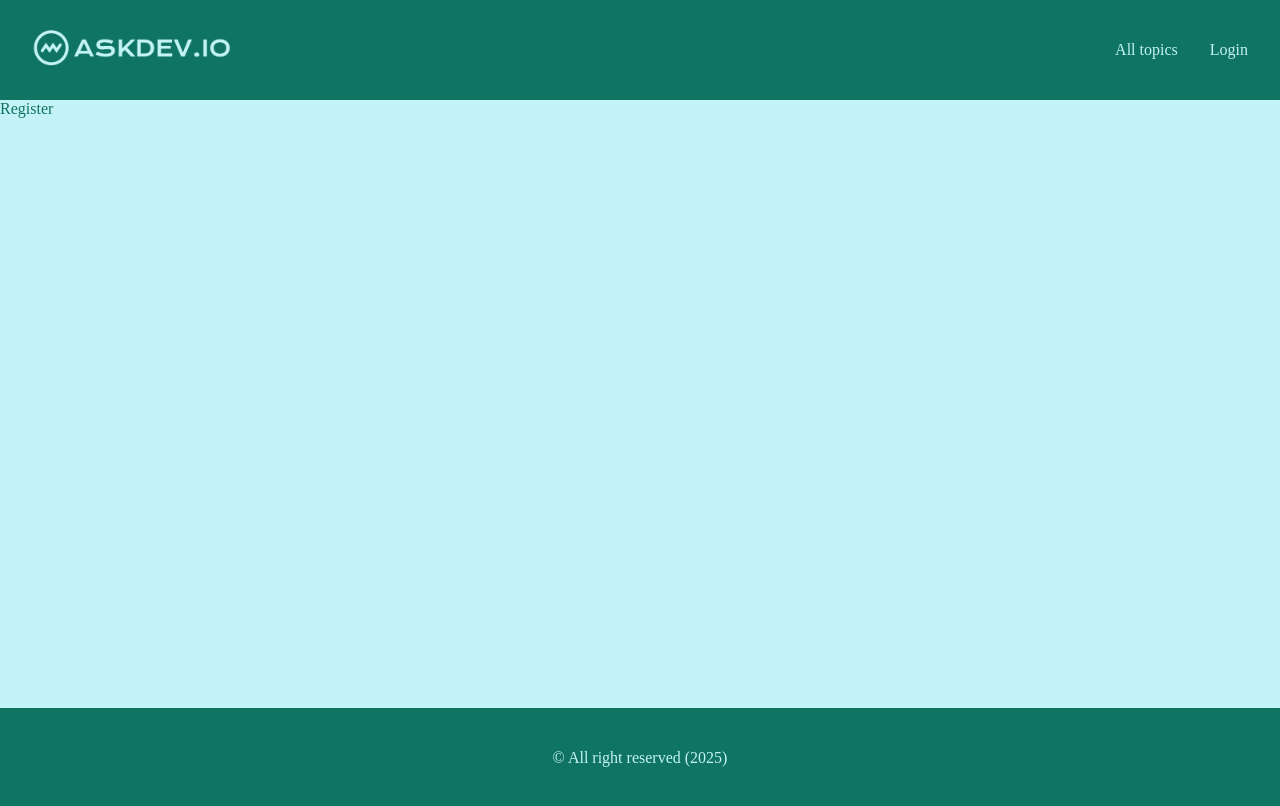
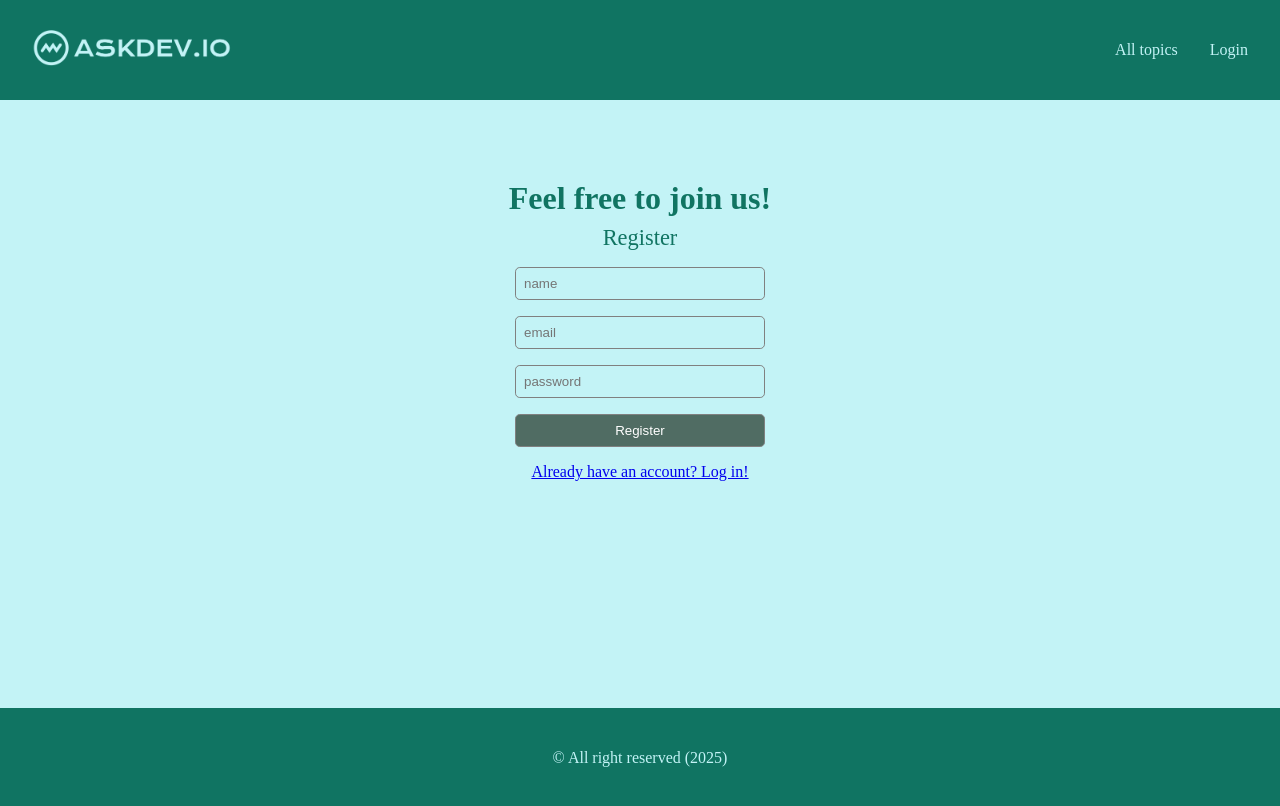
Before and after one commit to sauginte/askdevio-app, a Next.js app: page /register in a window 1280 px wide. Built offline with nearby package versions, Linux system fonts and the light colour scheme.

Commit message:
added backend to register form

```diff
--- a/components/Login/Login.tsx
+++ b/components/Login/Login.tsx
@@ -38,7 +38,7 @@ const Login = () => {
       );
       Cookies.set("user-token", response.data.jwtToken);
       router.push("/");
-    } catch (err: unknown) {
+    } catch (err) {
       if (axios.isAxiosError(err) && err.status === 401) {
         toast.error("Incorrect email or password. Check provided data", {
           position: "bottom-center",
--- a/components/RegisterForm/RegisterForm.tsx
+++ b/components/RegisterForm/RegisterForm.tsx
@@ -1,7 +1,102 @@
 import styles from "./styles.module.css";
+import Link from "next/link";
+import Button from "../Button/Button";
+import { ToastContainer, toast } from "react-toastify";
+import { useState } from "react";
+import axios from "axios";
+import Cookies from "js-cookie";
+import { useRouter } from "next/router";
 
 const RegisterForm = () => {
-  return <div></div>;
+  const [name, setName] = useState("");
+  const [email, setEmail] = useState("");
+  const [password, setPassword] = useState("");
+
+  const router = useRouter();
+
+  const registerUser = async () => {
+    try {
+      const registerBody = {
+        name: name,
+        email: email,
+        password: password,
+      };
+
+      const response = await axios.post(
+        "http://localhost:3001/users",
+        registerBody
+      );
+
+      Cookies.set("user-jwt-token", response.data.jwtToken);
+
+      if (response.status === 200 || response.status == 201) {
+        toast.success("You successfully signed up!", {
+          position: "bottom-center",
+          autoClose: 5000,
+          hideProgressBar: true,
+          closeOnClick: false,
+          pauseOnHover: true,
+          draggable: true,
+          progress: undefined,
+          theme: "colored",
+        });
+        setTimeout(() => {
+          router.push("/");
+        }, 4000);
+      }
+    } catch (err) {
+      console.log(err);
+      if (axios.isAxiosError(err) && err.status === 409) {
+        toast.warn("User with this email already exists", {
+          position: "bottom-center",
+          autoClose: 5000,
+          hideProgressBar: true,
+          closeOnClick: false,
+          pauseOnHover: true,
+          draggable: true,
+          progress: undefined,
+          theme: "colored",
+        });
+      }
+    }
+  };
+
+  return (
+    <div className={styles.wrapper}>
+      <div className={styles.headers}>
+        <h1>Feel free to join us!</h1>
+        <p>Register</p>
+      </div>
+
+      <div className={styles.form}>
+        <input
+          type="text"
+          placeholder="name"
+          value={name}
+          onChange={(e) => setName(e.target.value)}
+        />
+        <input
+          type="email"
+          placeholder="email"
+          value={email}
+          onChange={(e) => setEmail(e.target.value)}
+        />
+        <input
+          type="password"
+          placeholder="password"
+          value={password}
+          onChange={(e) => setPassword(e.target.value)}
+        />
+        <Button title="Register" onClick={registerUser} />
+      </div>
+
+      <div>
+        <Link href="/login">Already have an account? Log in!</Link>
+      </div>
+
+      <ToastContainer />
+    </div>
+  );
 };
 
 export default RegisterForm;
--- a/components/RegisterForm/styles.module.css
+++ b/components/RegisterForm/styles.module.css
@@ -0,0 +1,36 @@
+.wrapper {
+  height: 100%;
+  display: flex;
+  flex-direction: column;
+  gap: 1rem;
+  justify-content: center;
+  align-items: center;
+  padding-top: 5rem;
+}
+
+.headers {
+  display: flex;
+  flex-direction: column;
+  gap: 0.5rem;
+  justify-content: center;
+  align-items: center;
+  /* color: white; */
+
+  p {
+    font-size: 1.4rem;
+  }
+}
+
+.form {
+  display: flex;
+  flex-direction: column;
+  gap: 1rem;
+
+  input {
+    width: 250px;
+    padding: 0.5rem;
+    border-radius: 0.3rem;
+    border: 0.2px solid grey;
+    background-color: #c3f3f6;
+  }
+}
--- a/pages/register/index.tsx
+++ b/pages/register/index.tsx
@@ -1,9 +1,10 @@
 import PageTemplate from "../../components/PageTemplate/PageTemplate";
+import RegisterForm from "@/components/RegisterForm/RegisterForm";
 
 const index = () => {
   return (
     <PageTemplate>
-      <div>Register</div>
+      <RegisterForm />
     </PageTemplate>
   );
 };
```
